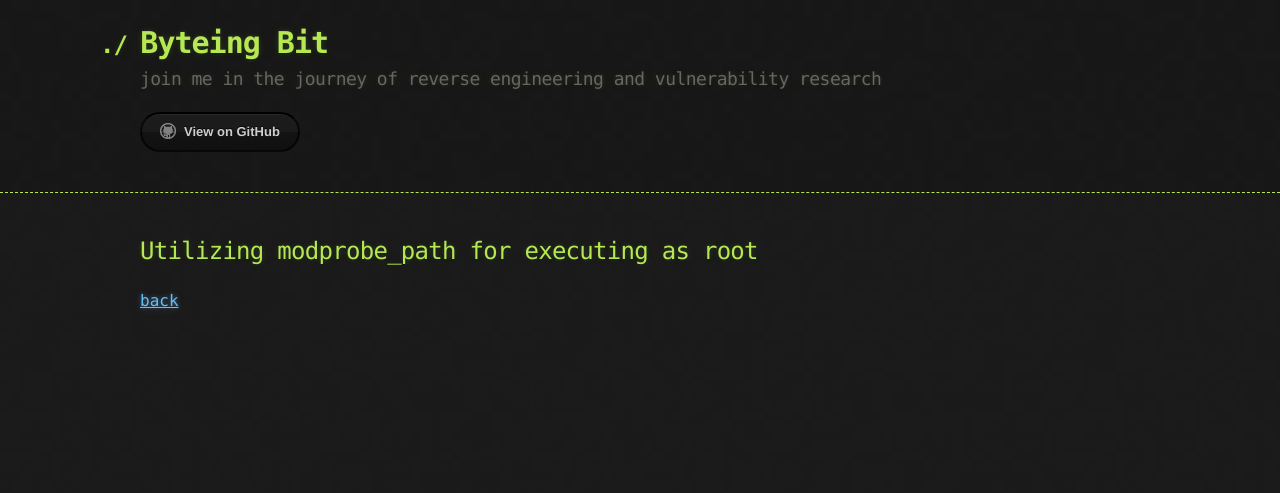
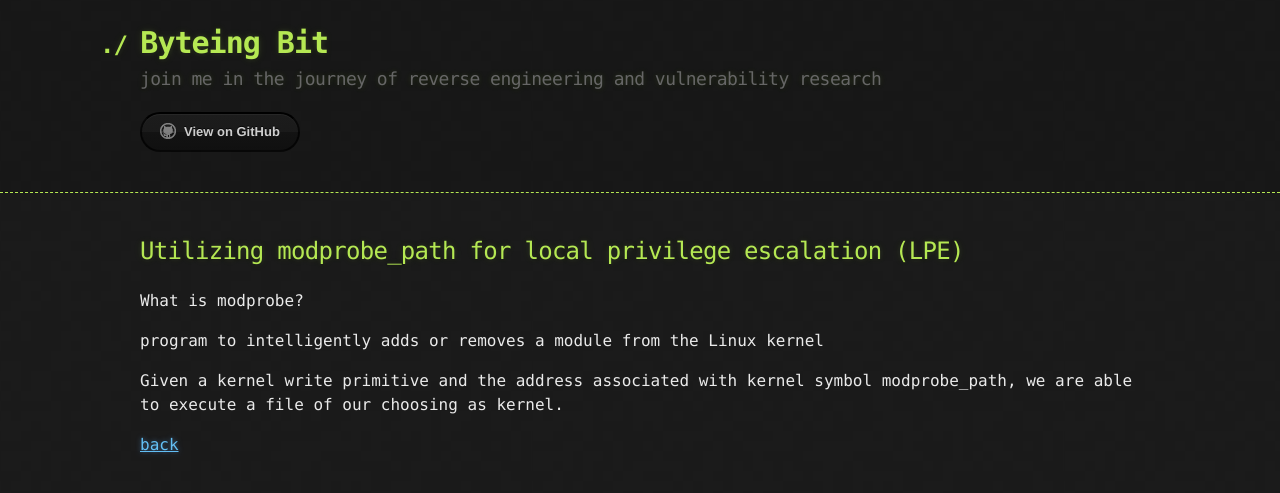
Before and after one commit to byt3ingbit/byt3ingbit.github.io, a Jekyll site: the page built from modprobe_path.md, in a window 1280 px wide. Shown: the top 493 px of the page. Built offline with Jekyll 4.4.1, drawn with Linux system fonts in a browser that asks for light colours; our own code applies the rules of GitHub Pages for plain Markdown files.

```diff
--- a/modprobe_path.md
+++ b/modprobe_path.md
@@ -2,7 +2,18 @@
 layout: default
 ---
 
-## Utilizing modprobe_path for executing as root
+## Utilizing modprobe_path for local privilege escalation (LPE)
+
+What is modprobe?
+
+program to intelligently adds or removes a module from the Linux kernel
+
+
+Given a kernel write primitive and the address associated with kernel symbol modprobe_path, we are able to execute a file of our choosing as kernel.
+
+
+
+
 
 
 
```
Also changed, not shown: linux_kernel_emulation.md (added, +30 -0 lines).
